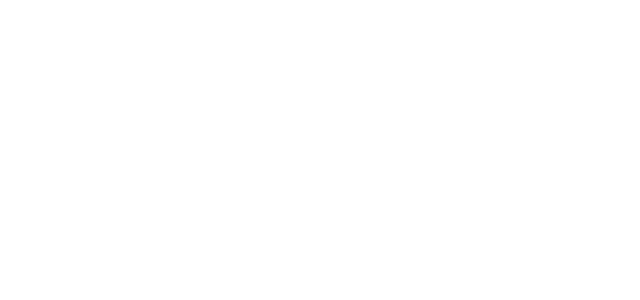
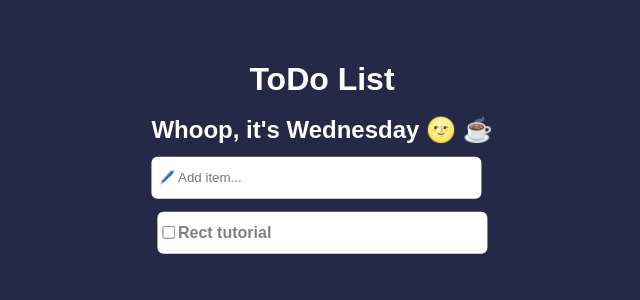
Before and after one commit to ShirazMuhd/React-Todo-App, a React (Create React App) app: page / in a window 1280 px wide. Shown: the top 300 px of the page, without its empty margins (318-958 px from the left). Built offline with nearby package versions, Linux system fonts and the light colour scheme.

Commit message:
jsx and css imported

```diff
--- a/public/index.html
+++ b/public/index.html
@@ -5,6 +5,7 @@
     <link rel="icon" href="%PUBLIC_URL%/favicon.ico" />
     <meta name="viewport" content="width=device-width, initial-scale=1" />
     <meta name="theme-color" content="#000000" />
+    <link rel="stylesheet" href="style.css">
     <meta
       name="description"
       content="Web site created using create-react-app"
--- /dev/null
+++ b/public/style.css
@@ -0,0 +1,4 @@
+body{
+    background-color: #232946;
+    font-family: sans-serif;
+}
--- a/src/App.js
+++ b/src/App.js
@@ -1,11 +1,12 @@
-import React from 'react'
+import React from 'react';
+import Todo from './component/Todo'
 
 function App() {
-  return (
-    <div>
-
-    </div>
-  )
+    return (
+        <React.Fragment>
+            <Todo />
+        </React.Fragment>
+    )
 }
 
 export default App
--- /dev/null
+++ b/src/component/App.css
@@ -0,0 +1,83 @@
+* {
+    margin: 0;
+    padding: 0;
+  }
+
+  .app {
+    position: absolute;
+    top: 10%;
+    left: 50%;
+    transform: translate(-50%, -10%);
+  }
+
+  .app .mainHeading h1 {
+    text-align: center;
+  }
+
+  .app h1,
+  h2 {
+    color: white;
+  }
+
+  .app .input {
+    display: flex;
+    justify-content: center;
+    align-items: center;
+  }
+
+  .app .input {
+    margin-top: 0.8em;
+    width: 20em;
+    height: 2em;
+    background-color: white;
+    display: flex;
+    justify-content: space-between;
+    align-items: center;
+    border-radius: 6px;
+    padding: 5px;
+  }
+
+  .app .input input {
+    width: 100%;
+    height: 1.6em;
+    border-color: transparent;
+    outline-color: transparent;
+  }
+
+  .app i {
+    cursor: pointer;
+    font-size: larger;
+    font-weight: 900;
+    color: grey;
+    margin-right: 5px;
+  }
+  .app .todos {
+    display: flex;
+    justify-content: center;
+    align-items: center;
+    flex-direction: column;
+  }
+  .app .todos .todo {
+    margin-top: 0.8em;
+    width: 20em;
+    height: 2em;
+    background-color: white;
+    display: flex;
+    justify-content: space-between;
+    align-items: center;
+    border-radius: 6px;
+    padding: 5px;
+  }
+  .app .todos .todo .left {
+    display: flex;
+    justify-content: flex-start;
+    align-items: center;
+  }
+
+  .app .todos .todo .left p {
+    margin-left: 3px;
+    font-size: medium;
+    font-weight: 700;
+    font-style: normal;
+    color: grey;
+  }
--- /dev/null
+++ b/src/component/Todo.js
@@ -0,0 +1,33 @@
+import React from 'react';
+import './App.css';
+
+function Todo() {
+  return (
+    <div className="app">
+      <div className="mainHeading">
+        <h1>ToDo List</h1>
+      </div>
+      <div className="subHeading">
+        <br />
+        <h2>Whoop, it's Wednesday 🌝 ☕ </h2>
+      </div>
+      <div className="input">
+        <input type="text" placeholder="🖊️ Add item..." />
+        <i className="fas fa-plus"></i>
+      </div>
+      <div className="todos">
+        <div className="todo">
+          <div className="left">
+            <input type="checkbox" name="" id="" />
+            <p>Rect tutorial</p>
+          </div>
+          <div className="right">
+            <i className="fas fa-times"></i>
+          </div>
+        </div>
+      </div>
+    </div>
+  );
+}
+
+export default Todo;
--- a/src/index.js
+++ b/src/index.js
@@ -1,6 +1,6 @@
 import React from 'react';
 import ReactDOM from 'react-dom';
-import App from './App';
+import App from './component/Todo';
 
 
 ReactDOM.render(
```
